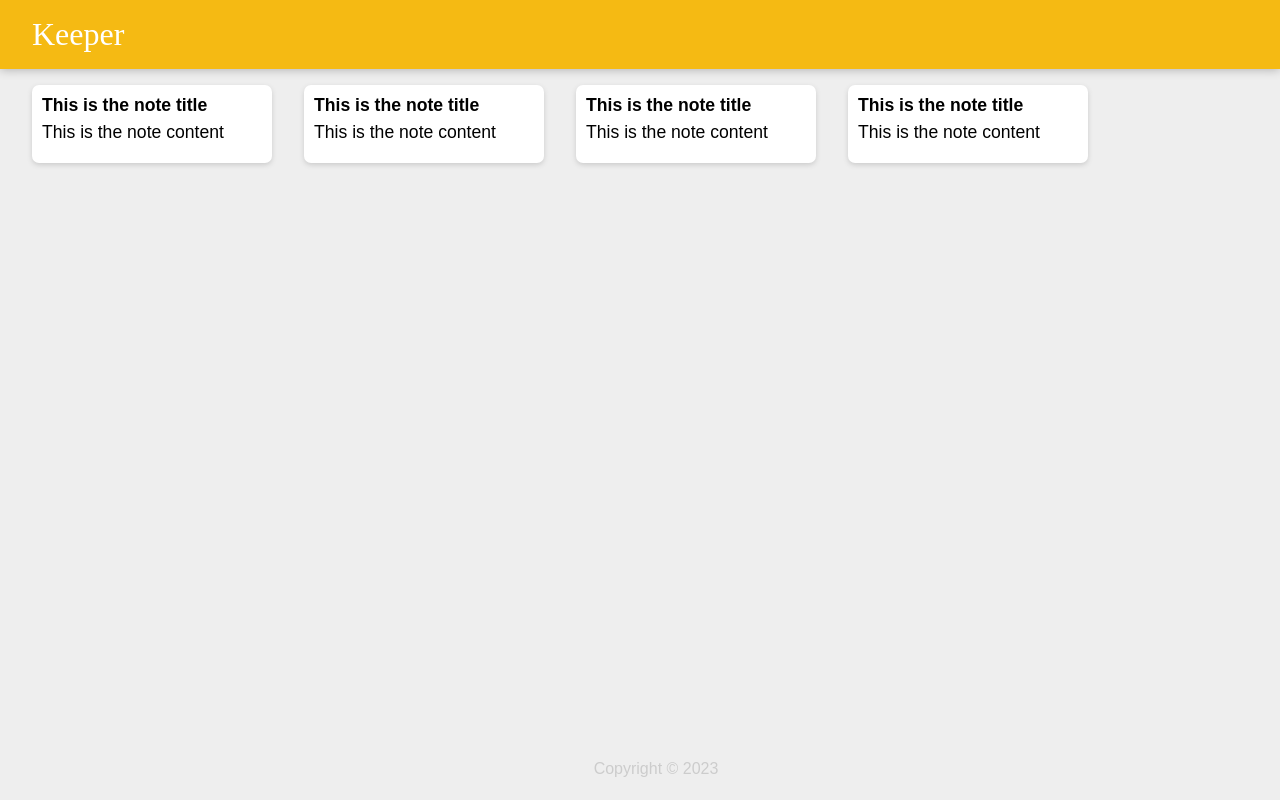
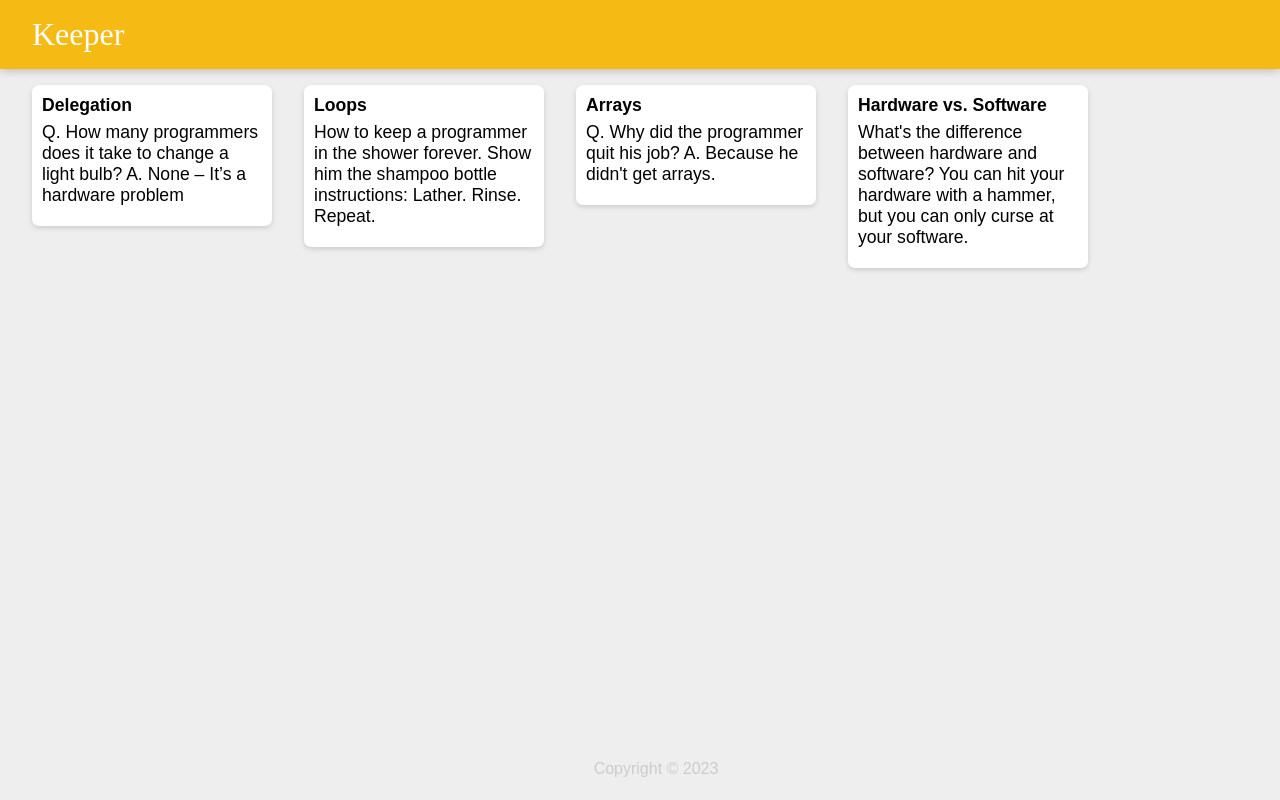
Before and after one commit to christianiredia/keeper-app, a React (Vite) app in the folder keeper-app/: page / in a window 1280 px wide. Built offline with nearby package versions, Linux system fonts and the light colour scheme.

Commit message:
Added props rather than hard coding content

```diff
--- a/keeper-app/src/components/Note.jsx
+++ b/keeper-app/src/components/Note.jsx
@@ -1,10 +1,10 @@
 import React from "react";
 
-const Note = () => {
+const Note = (props) => {
   return (
     <div className="note">
-      <h1>This is the note title</h1>
-      <p>This is the note content</p>
+      <h1>{props.title}</h1>
+      <p>{props.content}</p>
     </div>
   );
 };
```
